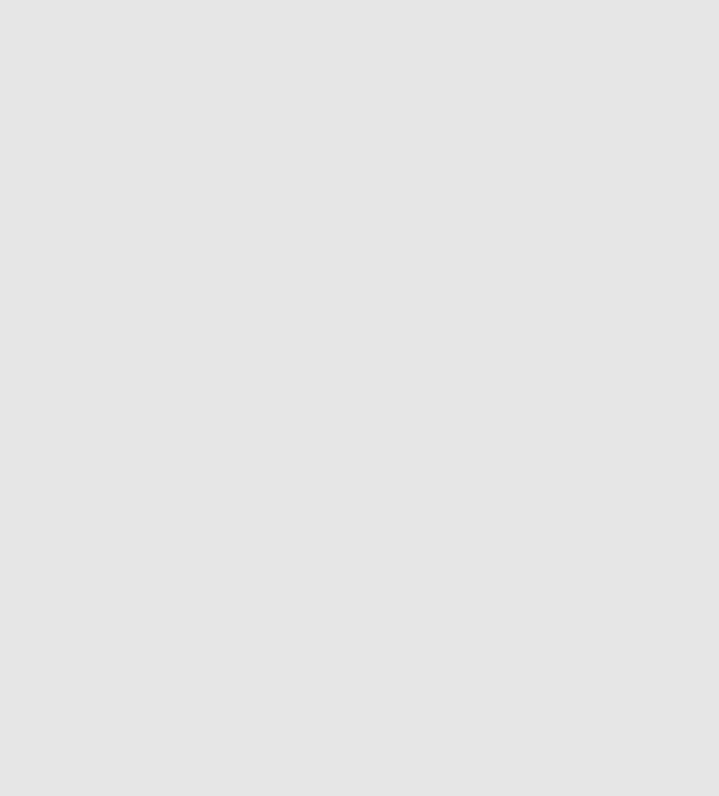
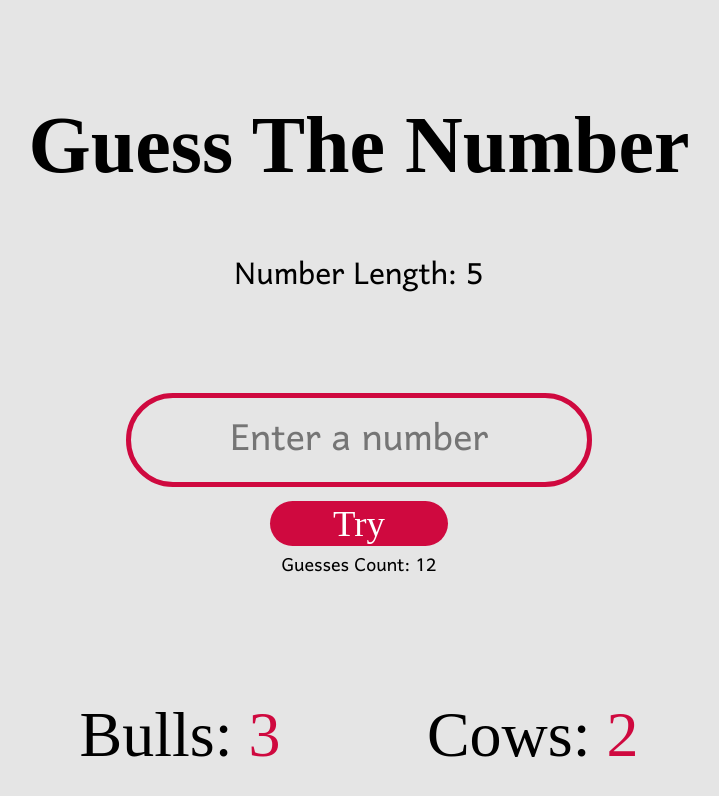
Before and after one commit to asen-krasimirov/bulls-cows, a React (Create React App) app: page /game in a window 1280 px wide. Before the commit this address had no page. Shown: the top 796 px of the page, without its empty margins (281-1000 px from the left). Built offline with nearby package versions, Linux system fonts and the light colour scheme; a web font is replaced by a local one.

Commit message:
adding GamePage

```diff
--- a/src/App.js
+++ b/src/App.js
@@ -4,12 +4,14 @@
 import { Routes, Route } from 'react-router-dom';
 
 import HomePage from './components/HomePage';
+import GamePage from './components/GamePage';
 
 function App() {
     return (
         <main className="content-container">
             <Routes>
                 <Route path="/" element={<HomePage />} />
+                <Route path="/game" element={<GamePage />} />
             </Routes>
 
         </main>
--- /dev/null
+++ b/src/components/GamePage/GamePage.css
@@ -0,0 +1,43 @@
+.guesses-counter {
+    font-size: 1.5em;
+}
+
+.feedback-output {
+    display: flex;
+    justify-content: space-evenly;
+}
+
+.feedback-output > p {
+    margin-top: 5%;
+    font-size: 4em;
+}
+
+.feedback-output .bulls .bulls-count,
+.feedback-output .cows .cows-count {
+    color: #CF093F;
+}
+
+.feedback-right-number .congrats-message {
+    font-size: 3em;
+    text-align: center;
+}
+
+.feedback-right-number .congrats-message .right-number {
+    color: #CF093F;
+}
+
+.feedback-right-number .congrats-message .guesses{
+    font-family: 'Harmattan', serif;
+}
+
+/* responsive-css */
+
+@media all and (max-width: 600px) {
+    .feedback-output > p {
+        font-size: 3em;
+    }
+
+    .feedback-right-number .congrats-message {
+        font-size: 2em;
+    }
+}
--- /dev/null
+++ b/src/components/GamePage/GamePage.js
@@ -0,0 +1,27 @@
+import './GamePage.css';
+
+function GamePage() {
+    return (
+        <>
+            <h2 className="sub-title">Guess The Number</h2>
+            <p className="text-holder">Number Length: 5</p>
+
+            <form className="input-holder">
+                <input type="number" className="number-input main-btn" placeholder="Enter a number" />
+                <button className="submit-btn">Try</button>
+                <p className="text-holder guesses-counter">Guesses Count: 12</p>
+            </form>
+
+            <section className="feedback-output">
+                <p className="bulls">Bulls: <span className="bulls-count">3</span></p>
+                <p className="cows">Cows: <span className="cows-count">2</span></p>
+            </section>
+
+            {/* <section className="feedback-right-number">
+                <p className="congrats-message">You found the number <span className="right-number">59232</span> in <span className="guesses">12</span> guesses!</p>
+            </section> */}
+        </>
+    );
+}
+
+export default GamePage;
--- /dev/null
+++ b/src/components/GamePage/index.js
@@ -0,0 +1 @@
+export { default } from './GamePage';
```
